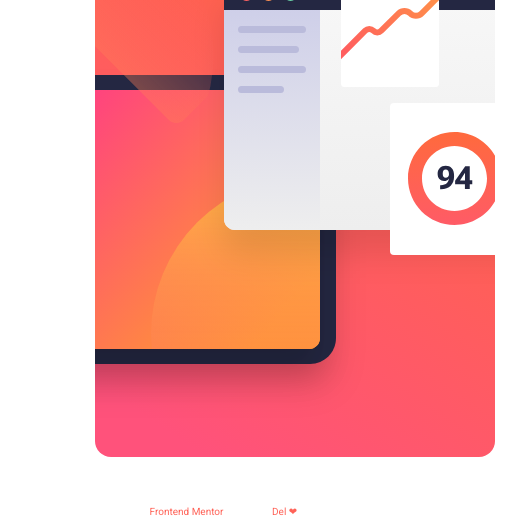
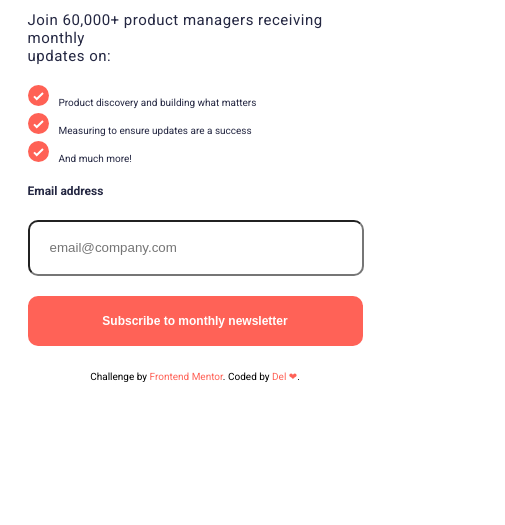
Before and after one commit to Mittensdlara/newsletter-challenge, a plain HTML site: page index.html in a window 390 px wide. Shown: the part 712-1237 px from the top of the page, 505 px wide, since content can reach past the window. After the commit the page ends 1094 px from the top, so only its background shows below. Drawn offline with Linux system fonts and the light colour scheme.

Commit message:
mobile-friendly

```diff
--- a/style.css
+++ b/style.css
@@ -1,5 +1,3 @@
-
-
 body {
   font-family: "Roboto", sans-serif;
   background-color: hsl(234, 29%, 20%);
@@ -45,12 +43,10 @@ input {
   height: 50px;
   border-radius: 10px;
   padding-left: 20px;
-
 }
 .register {
   display: flex;
   justify-content: space-between;
-
 }
 
 .email {
@@ -70,7 +66,6 @@ input[type="email"]:invalid {
   font-size: 12px;
   font-weight: 700;
   padding-top: 28px;
-
 }
 .features-list {
   font-size: 15px;
@@ -104,24 +99,28 @@ button:hover {
 }
 
 
-/* Smaller Screens (e.g., Mobile Phones) */
 @media screen and (max-width: 768px) {
   body {
-
+    margin: 0;
+    padding: 0;
     background-color: white;
   }
   .container {
-    width: 280px;
-    flex-direction: column; /* Stack elements vertically on smaller screens */
-    align-items: center; /* Center content vertically */
+    margin: 0;
+    padding: 0;
+    width: 375px;
+    flex-direction: column-reverse;
+    overflow: hidden;
   }
   .main-img {
-  width: 200px;
+    width: fit-content;
+    margin: 0;
+    padding: 0;
     align-items: center;
   }
   .active-form {
-    margin-right: 0; /* Remove margin for smaller screens */
-    text-align: center; /* Center text */
+    margin: 10px;
+    padding: 10px;
   }
 
   .main-title {
@@ -129,25 +128,28 @@ button:hover {
   }
 
   .features-list {
-    text-align: center; /* Center list items */
+    margin: 0;
+    padding: 0;
+    font-size: 10px;
   }
 
   input {
-    width: 100%; /* Full width for email input */
-    max-width: 320px; /* Limit maximum width for larger screens */
-    margin-top: 10px; /* Reduce top margin */
+    width: 100%;
+    max-width: 310px;
+    margin-top: 10px;
   }
 
   .email {
-    margin-top: 20px; /* Reduce top margin */
+    margin-top: 20px;
   }
 
   button {
-    width: 100%; /* Full width for button */
-    font-size: 18px; /* Increase font size for better usability */
+    width: 100%;
+    font-size: 12px;
   }
 
   .footer {
-    font-size: 10px; /* Decrease font size for the footer */
+    font-size: 10px;
+    color: black;
   }
 }
--- a/successStyle.css
+++ b/successStyle.css
@@ -4,7 +4,6 @@ body {
   display: flex;
   flex-direction: column;
   align-items: center;
-
 }
 
 .container {
@@ -13,7 +12,6 @@ body {
   background-color: hsl(0, 0%, 100%);
   padding: 40px;
   border-radius: 25px;
-
 }
 .main-title {
   font-size: 45px;
@@ -33,7 +31,7 @@ body {
   cursor: pointer;
 }
 button:hover {
-      background-color: #FF6A3A;
+  background-color: #ff6a3a;
 }
 .description {
   letter-spacing: 0.5px;
@@ -46,3 +44,37 @@ body {
   font-weight: 700;
   color: hsl(234, 29%, 20%);
 }
+
+@media screen and (max-width: 768px) {
+  body {
+    background-color: white;
+  }
+
+  .container {
+    padding: 0;
+    width: 375px;
+    overflow: hidden;
+  }
+
+  button {
+    width: 310px;
+    font-size: 12px;
+    margin: 10px;
+    margin-top: 100px;
+  }
+  .main-title {
+    margin: 20px;
+  }
+  .success-icon {
+    margin: 20px;
+  }
+  .description {
+    font-size: 13px;
+    width: 300px;
+    margin: 22px;
+  }
+  .footer {
+    font-size: 10px;
+    color: black; /* Decrease font size for the footer */
+  }
+}
```
Lines whose indentation alone changed are shown as unchanged.
